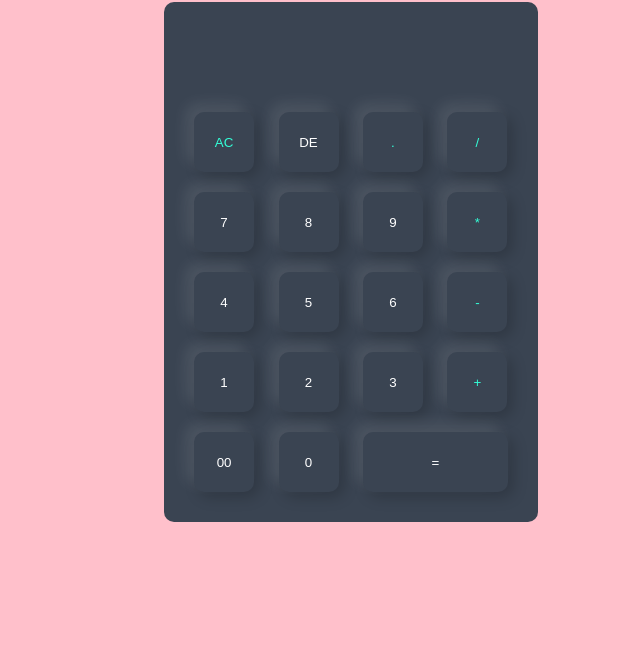
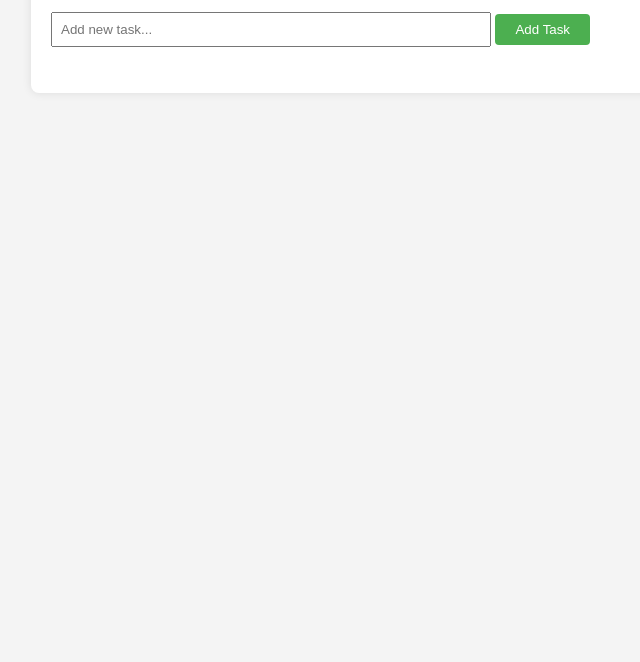
Before and after one commit to pranotitonge/Basic-calculator, a plain HTML site: page index.html in a window 1280 px wide. Shown: the part 138-800 px from the top of the page, without its empty margins (289-929 px from the left). Drawn offline with Linux system fonts and the light colour scheme.

Commit message:
Add files via upload

```diff
--- a/index.html
+++ b/index.html
@@ -3,51 +3,16 @@
 <head>
     <meta charset="UTF-8">
     <meta name="viewport" content="width=device-width, initial-scale=1.0">
-    <title>Basic calculator</title>
-    <link rel ="stylesheet" href="style.css">
+    <title>To-Do List</title>
+    <link rel="stylesheet" href="style.css">
 </head>
 <body>
-
     <div class="container">
-        <div class="calculator">
-            <form>
-                <div class="display">
-                    <input type ="text" name="display">
-                </div>
-                <div>
-                    <input type="button" value="AC" onclick="display.value ='' " class="operator">
-                    <input type ="button" value="DE" onclick="display.value = display.value.tostring().slice(0, -1)">
-                    <input type ="button" value="."onclick="display.value +='.' "class="operator">
-                    <input type ="button" value="/"onclick="display.value +='/' "class="operator">
-                </div>
-                <div>
-                <input type="button" value="7" onclick="display.value +='7' ">
-                <input type ="button" value="8" onclick="display.value +='8' ">
-                <input type ="button" value="9" onclick="display.value +='9' ">
-                <input type ="button" value="*"onclick="display.value +='*' " class= "operator">
-            </div>
-            <div>
-                <input type="button" value="4"onclick="display.value +='4' ">
-                <input type ="button" value="5"onclick="display.value +='5' ">
-                <input type ="button" value="6"onclick="display.value +='6' ">
-                <input type ="button" value="-"onclick="display.value +='-' " class="operator">
-            </div>
-            <div>
-                <input type="button" value="1"onclick="display.value +='1' ">
-                <input type ="button" value="2"onclick="display.value +='2' ">
-                <input type ="button" value="3"onclick="display.value +='3' ">
-                <input type ="button" value="+"onclick="display.value +='+' "class="operator">
-             <div>
-                <input type="button" value="00"onclick="display.value +='00' ">
-                <input type ="button" value="0"onclick="display.value +='0' ">
-                <input type ="button" value="="  onclick =display.value=eval(display.value)
-                class="equal" operator>
-
-            </div>
-            </div>
-            </form>
-        </div>
+        <h1>To-Do List</h1>
+        <input type="text" id="taskInput" placeholder="Add new task...">
+        <button onclick="addTask()">Add Task</button>
+        <ul id="taskList"></ul>
     </div>
-
+    <script src="script.js"></script>
 </body>
 </html>
--- /dev/null
+++ b/script.js
@@ -0,0 +1,24 @@
+function addTask() {
+    var taskInput = document.getElementById("taskInput");
+    var taskList = document.getElementById("taskList");
+
+    if (taskInput.value === "") {
+        alert("Please enter a task!");
+        return;
+    }
+
+    var li = document.createElement("li");
+    li.textContent = taskInput.value;
+    taskList.appendChild(li);
+
+    taskInput.value = "";
+
+    li.addEventListener("click", function () {
+        li.classList.toggle("completed");
+    });
+
+    li.addEventListener("contextmenu", function (e) {
+        e.preventDefault();
+        li.remove();
+    });
+}
--- a/style.css
+++ b/style.css
@@ -1,54 +1,59 @@
-*{
-    margin:0;
-    padding:0;
-    font-family: 'poppins',sans-serif;
-    box-sizing: border-box;
+body {
+    font-family: Arial, sans-serif;
+    background-color: #f4f4f4;
+    margin: 0;
+    padding: 0;
 }
 
-.container{
-    width:100%;
-    height: 100vh;
-    background:pink;
-    display: flex;
-    align-items: center;
-    justify-content: center;
-}
-.calculator{
-    background: #3a4452;
+.container {
+    max-width: 600px;
+    margin: 50px auto;
+    background-color: #fff;
     padding: 20px;
-    border-radius: 10px;
-}
-.calculator form input{
-    border: 0;
-    outline: 0;
-    width:60px;
-    height:60px;
-    border-radius: 10px;
-    box-shadow: -8px -8px 15px rgba(255,255,255,0.1),5px 5px 15px rgba(0,0,0,0.2);
-    background: transparent;
-    font:20px;
-    color:#fff;
-    cursor:pointer;
-    margin: 10px;
-
+    border-radius: 8px;
+    box-shadow: 0 0 10px rgba(0, 0, 0, 0.1);
 }
 
-form.display{
-    display: flex;
-    justify-content: flex-end;
-    margin: 20px 0;
-
-}
-form .display input{
-    text-align: right;
-    flex: 1;
-    font-size: 20px;
-    box-shadow: none;
-}
-form input.equal{
-    width: 145px;
+h1 {
+    text-align: center;
 }
 
- form input.operator{
-    color:#33ffd8;
+input[type="text"] {
+    width: 70%;
+    padding: 8px;
+    margin-bottom: 10px;
 }
+
+button {
+    padding: 8px 20px;
+    background-color: #4caf50;
+    color: #fff;
+    border: none;
+    border-radius: 4px;
+    cursor: pointer;
+}
+
+ul {
+    list-style-type: none;
+    padding: 0;
+}
+
+li {
+    margin-bottom: 10px;
+}
+
+
+.text ul{
+    position: relative;
+    background-color: rgb(5, 31, 31);
+    color: white;
+    font-size: 19px;
+    padding: 7px;
+    text-align: left;
+}
+
+.text ul i{
+    position: absolute;
+    right: 10px;
+    cursor: pointer;
+}
```
